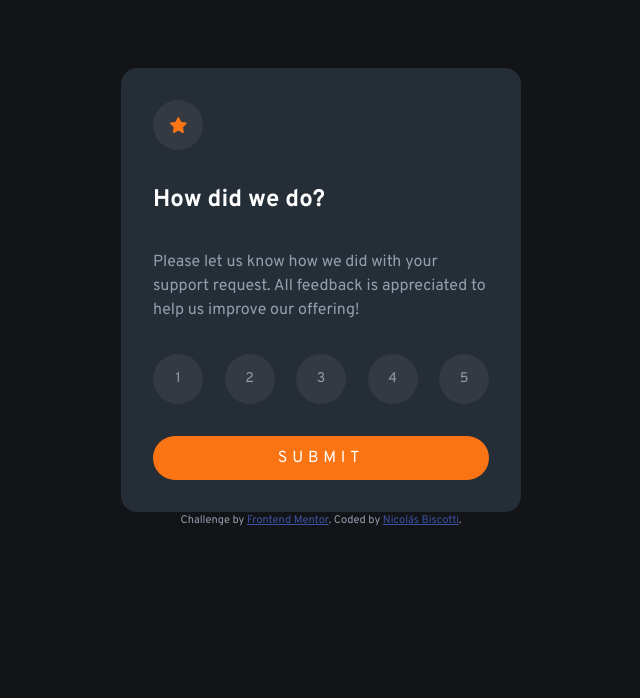
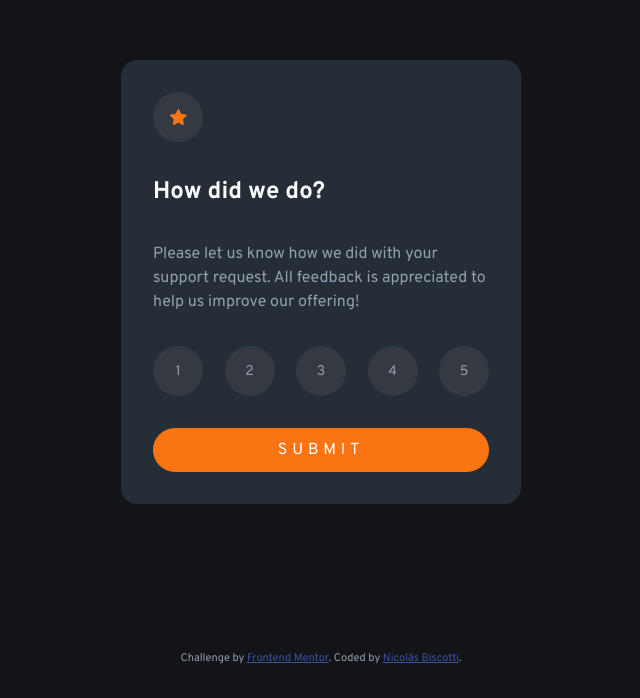
Before and after one commit to nicolasbiscotti/frontend-mentor-interactive-rating-component, a website: page index.html in a window 1280 px wide. Shown: the part 118-816 px from the top of the page, without its empty margins (319-959 px from the left). Drawn offline with Linux system fonts and the light colour scheme.

Commit message:
Refactor footer fixed

```diff
--- a/style.css
+++ b/style.css
@@ -87,7 +87,7 @@ body {
   /* For this project */
   display: grid;
   place-content: center;
-  margin: 1rem;
+  margin: 0 1rem;
 }
 h1 {
   color: var(--color-neutral-100);
@@ -101,6 +101,12 @@ div[data-illustration="thank-you"]::before {
   background-image: url("./images/illustration-thank-you.svg");
   width: 162px;
   height: 108px;
+}
+footer {
+  position: fixed;
+  bottom: 1rem;
+  left: 0;
+  width: 100vw;
 }
 
 /* Utility Classes */
```
